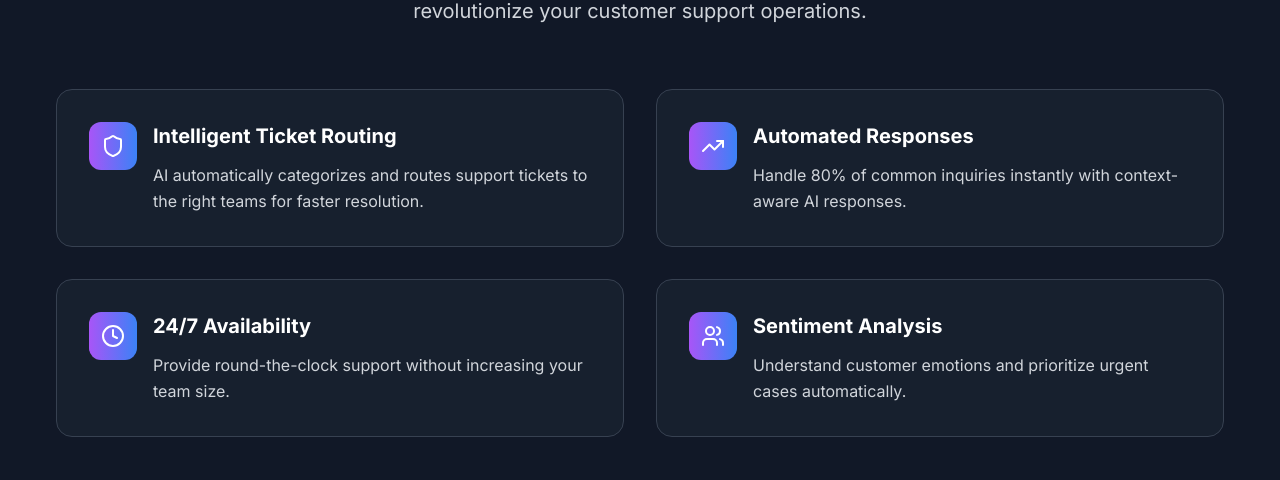
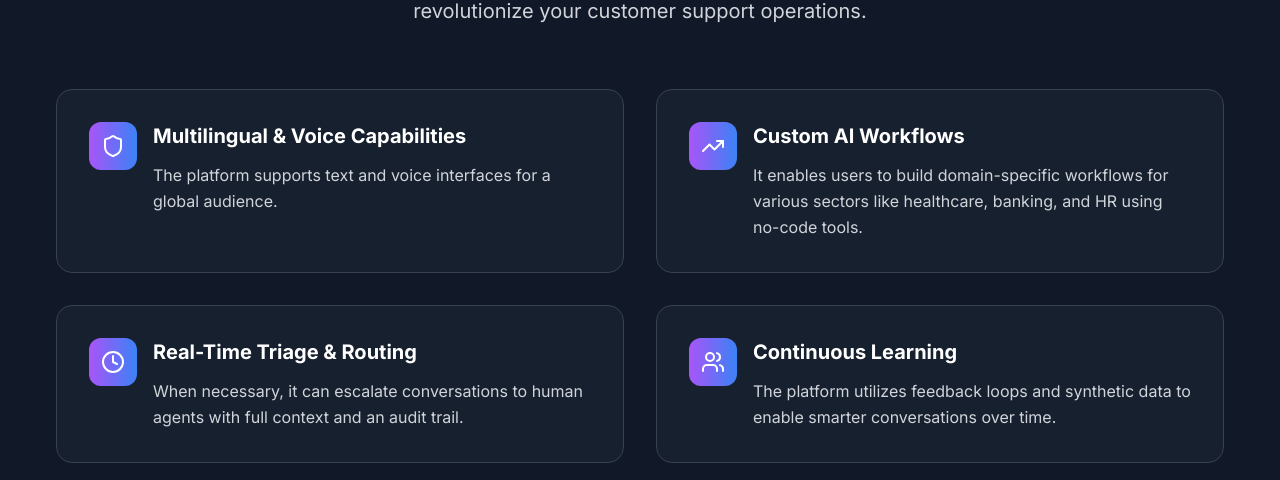
Before and after one commit to LeapGenSolutions/leapgen-website-v2, a React (Vite) app: page /products/surroundai in a window 1280 px wide. Shown: the part 920-1400 px from the top of the page. Built offline with nearby package versions, Linux system fonts and the light colour scheme.

Commit message:
Added Key features in the SurroundAi

```diff
--- a/src/pages/products/SurroundAI.tsx
+++ b/src/pages/products/SurroundAI.tsx
@@ -13,23 +13,23 @@ const SurroundAI = () => {
   const features = [
     {
       icon: Shield,
-      title: 'Intelligent Ticket Routing',
-      description: 'AI automatically categorizes and routes support tickets to the right teams for faster resolution.'
+      title: 'Multilingual & Voice Capabilities',
+      description: 'The platform supports text and voice interfaces for a global audience.'
     },
     {
       icon: TrendingUp,
-      title: 'Automated Responses',
-      description: 'Handle 80% of common inquiries instantly with context-aware AI responses.'
+      title: 'Custom AI Workflows',
+      description: 'It enables users to build domain-specific workflows for various sectors like healthcare, banking, and HR using no-code tools.'
     },
     {
       icon: Clock,
-      title: '24/7 Availability',
-      description: 'Provide round-the-clock support without increasing your team size.'
+      title: 'Real-Time Triage & Routing',
+      description: 'When necessary, it can escalate conversations to human agents with full context and an audit trail.'
     },
     {
       icon: Users,
-      title: 'Sentiment Analysis',
-      description: 'Understand customer emotions and prioritize urgent cases automatically.'
+      title: 'Continuous Learning',
+      description: 'The platform utilizes feedback loops and synthetic data to enable smarter conversations over time.'
     }
   ]
 
--- a/src/pages/use-cases/healthcare/DataCoffee.tsx
+++ b/src/pages/use-cases/healthcare/DataCoffee.tsx
@@ -131,7 +131,7 @@ const DataCoffeeHealthcare = () => {
               className="relative"
             >
               <img
-                src="https://images.unsplash.com/photo-1576091160399-112ba8d25d1f?w=800&h=600&fit=crop"
+                src="https://cdn.prod.website-files.com/67d32f4cc8c3d72092d6b92f/6801d479137af90668b9162b_67f6bfc0c3315bb48a1e6a85_67e1f53ef49100cb70040fd7_healthcare_technology_medical_data_by_metamorworks_gettyimages-1127069581_2400x1600-100837041-orig-1.webp"
                 alt="Healthcare Data Integration"
                 className="rounded-2xl shadow-2xl"
               />
```
